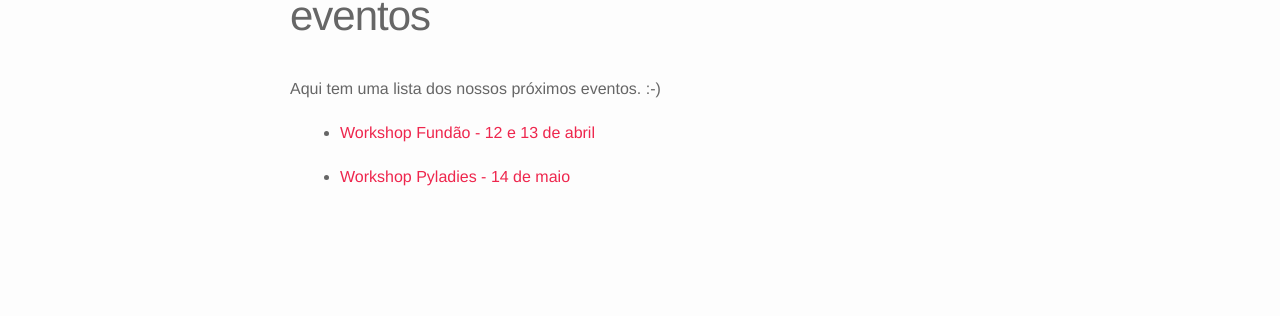
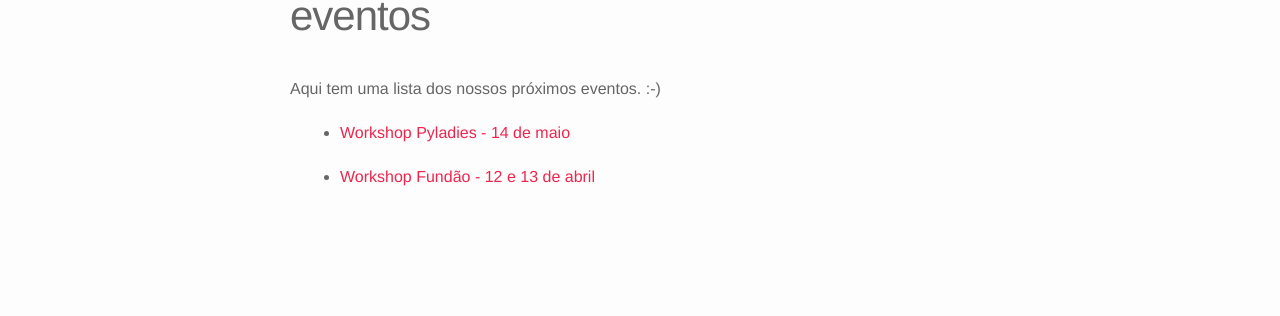
Before and after one commit to PyLadiesRio/PyladiesRio.github.io, a Jekyll site: the page built from events.md, in a window 1280 px wide. Shown: the part 105-421 px from the top of the page. Built offline with Jekyll 4.4.1, drawn with Linux system fonts in a browser that asks for light colours; nearby versions of some CDN libraries.

Commit message:
List events on reversed order

```diff
--- a/events.md
+++ b/events.md
@@ -8,7 +8,7 @@ permalink: /events/
 
 {% if site.events %}
 <ul>
-{% for event in site.events %}
+{% for event in site.events reversed %}
     <li>
         <p><a href="{{ event.url }}">{{ event.title }}</a></p>
     </li>
```
